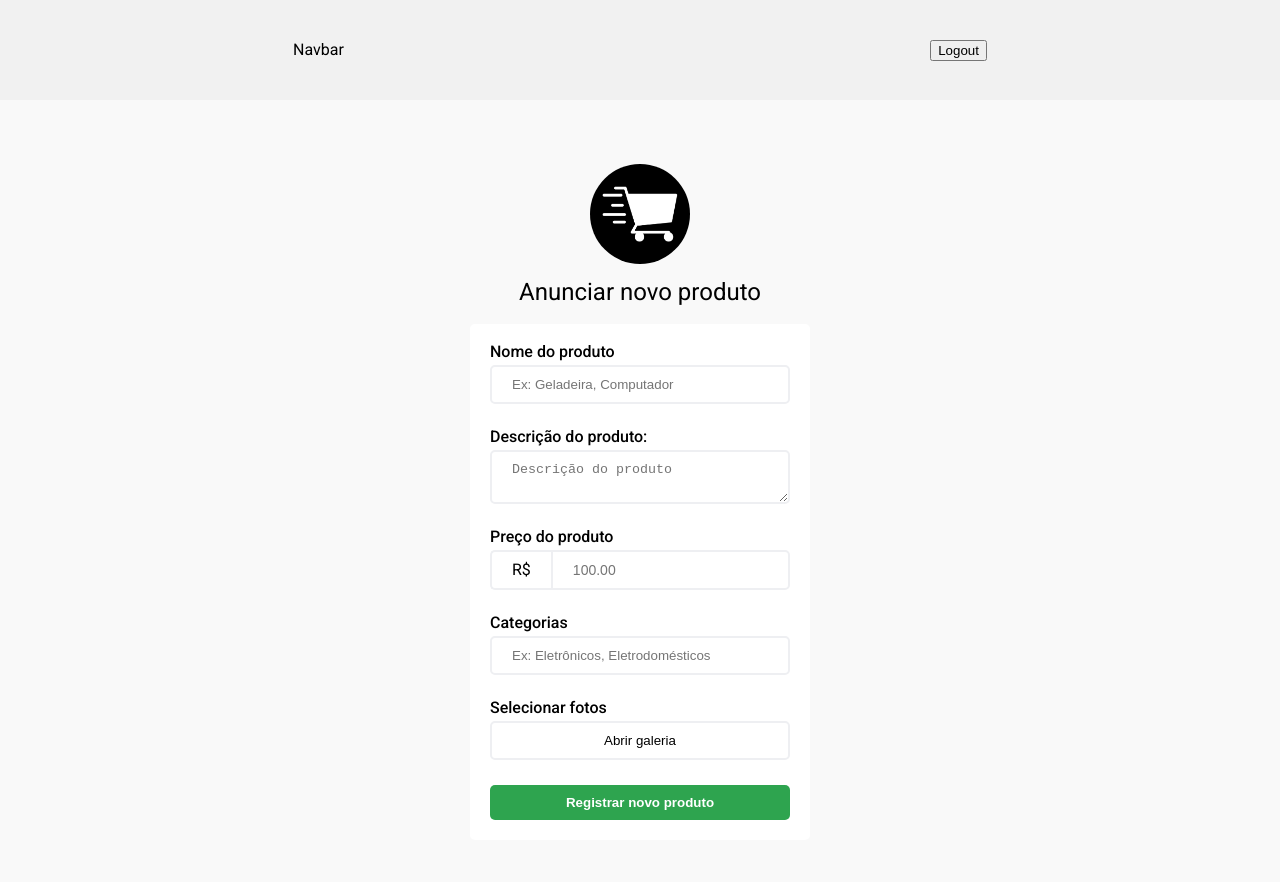
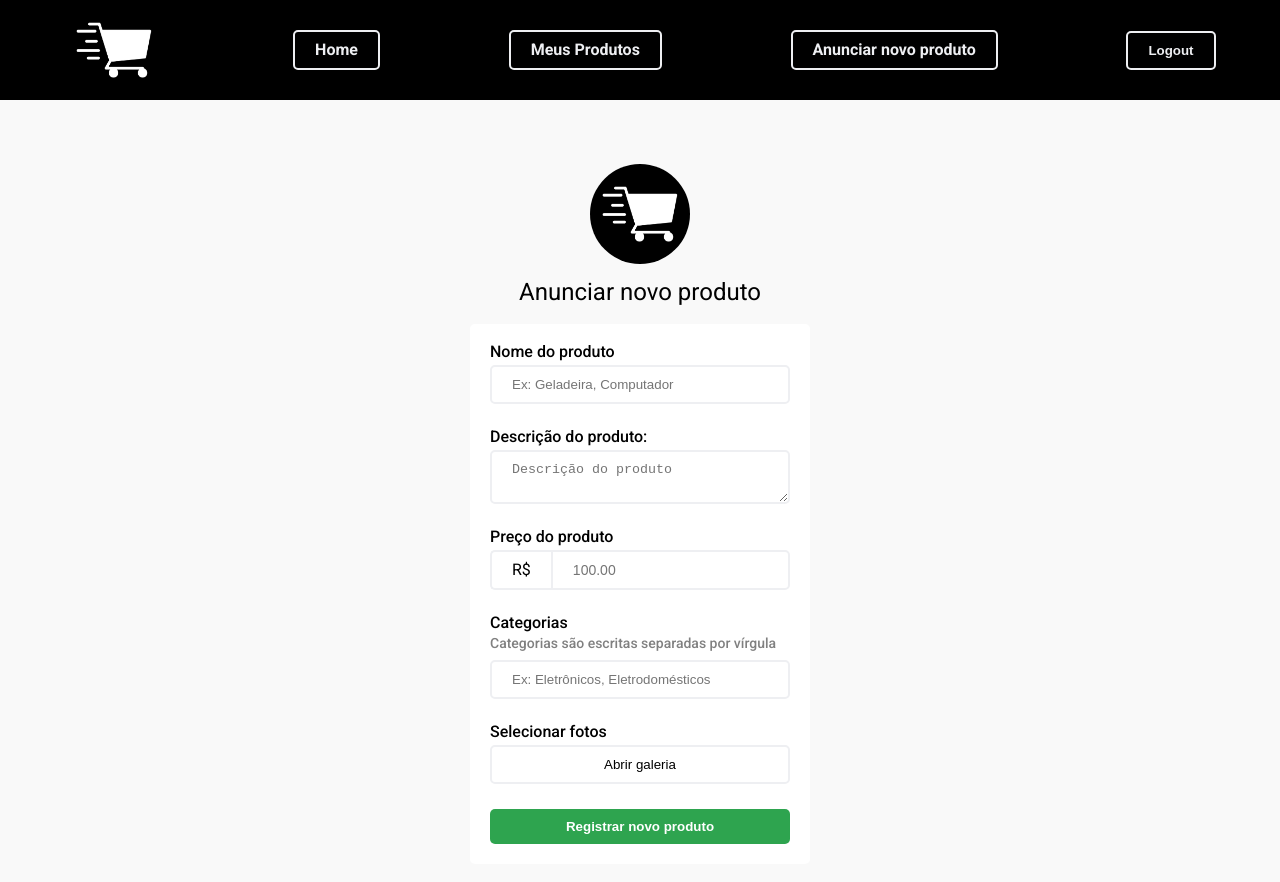
Before and after one commit to PPAKruNN/MeCansei-Front, a React (Vite) app: page /produto/novo in a window 1280 px wide. Shown: the top 882 px of the page. Built offline with nearby package versions, Linux system fonts and the light colour scheme.

Commit message:
final tweaks

```diff
--- a/src/components/Gallery.jsx
+++ b/src/components/Gallery.jsx
@@ -77,7 +77,6 @@ export default function Gallery({onClose}) {
 
 
             <aside>
-                <button onClick={() => onClose(selectedPhotos)}>Terminar Seleção</button>
                 <h1>Adicionar nova imagem à galeria</h1>
                 <form onSubmit={addPhoto}>
                     <label htmlFor="url">Url da imagem</label>
@@ -85,6 +84,7 @@ export default function Gallery({onClose}) {
 
                     <button type="submit">Adicionar</button>
                 </form>
+                <button onClick={() => onClose(selectedPhotos)}>Terminar Seleção</button>
             </aside>
 
 
@@ -142,6 +142,20 @@ const GallerySC = styled.div`
             font-weight: 500;
         }
 
+        & > button {
+
+            box-sizing: border-box;
+            width: 100%;
+            padding: 10px 20px;
+            border-radius: 5px;
+
+            background-color: gray;
+            border: none;
+
+            color: #FFF;
+            font-weight: bold;
+        }
+
         & > form {
             display: flex;
             flex-direction: column;
--- a/src/components/Navbar.jsx
+++ b/src/components/Navbar.jsx
@@ -1,4 +1,6 @@
+import { Link } from "react-router-dom";
 import { styled } from "styled-components";
+import MeCansei from "../assets/MeCanseiLogo.png"
 
 export default function Navbar() {
 
@@ -9,8 +11,11 @@ export default function Navbar() {
 
     return (
         <NavbarSC>
-            <div>Navbar</div>
+            <img src={MeCansei}/>
 
+            <Link to={"/"}>Home</Link>
+            <Link to={"/produto/gerenciar"}>Meus Produtos</Link>
+            <Link to={"/produto/novo"}>Anunciar novo produto</Link>
             <button onClick={Logout} >Logout</button>
 
         </NavbarSC>
@@ -22,10 +27,25 @@ const NavbarSC = styled.div`
     justify-content: space-around;
     align-items: center;
     height: 100px;
-    background-color: #f1f1f1;
+    background-color: #000;
 
     position: absolute;
     top: 0;
     left: 0;
     width: 100%;
+
+    img {
+        width: 100px;
+    }
+
+    a, button {
+        text-decoration: none;
+        color: #eeeff2;
+        font-weight: 700;
+
+        padding: 10px 20px;
+        border-radius: 5px;
+        border: 2px solid #eeeff2;
+        background-color: transparent;
+    }
 `;
--- a/src/pages/NovoProduto.jsx
+++ b/src/pages/NovoProduto.jsx
@@ -20,6 +20,7 @@ export function NewProduct() {
     const price = useRef();
     const cat = useRef();
 
+
     async function submit(e) {
         e.preventDefault();
 
@@ -36,6 +37,18 @@ export function NewProduct() {
         data.categoriesId = categoriesId;
         delete data.categories;
 
+        if(data.photosId.length === 0) {
+            toast.error("Você precisa adicionar pelo menos uma foto do produto!");
+            return;
+        }
+
+        // Por algum motivo tá rolando um race condition em algum lugar
+        // ainda não descobri onde, mas isso aqui resolve o problema MOMENTANEAMENTE.
+        setTimeout(() => {enviarDados(data)}, 3000)
+
+    }
+
+    async function enviarDados(data) {
         try {
             console.log(data);
             await axios.post(`${import.meta.env.VITE_API_URL}/products`, data, {headers: {"Authorization": `Bearer ${token}`}});
@@ -47,6 +60,7 @@ export function NewProduct() {
             toast.error("Erro ao registrar: " + error.response.data)
             return;
         }
+
     }
 
     async function criarCategorias(data) {
@@ -68,6 +82,7 @@ export function NewProduct() {
             }
         });
 
+        console.log("Finished")
         console.log(categoriesId);
         return categoriesId;
     }
@@ -101,7 +116,9 @@ export function NewProduct() {
                     </span>
 
                     <label htmlFor="cat">Categorias</label>
+                    <p>Categorias são escritas separadas por vírgula</p>
                     <input required ref={cat} name="cat" type="text" placeholder="Ex: Eletrônicos, Eletrodomésticos"/>
+
 
                     <label htmlFor="">Selecionar fotos</label>
                     <button type="button" onClick={() => setModalOpen(true)}>Abrir galeria</button>
@@ -161,9 +178,16 @@ const NewProductSC = styled.div`
             font-weight: 500;
         }
 
+        p {
+            color: gray;
+            font-size: 14px;
+            font-weight: 500;
+            margin: 5px 0px;
+        }
+
         section {
             display: flex;
-            justify-content: space-between;
+            justify-content: flex-start;
             gap: 10px;
             margin-bottom: 32px;
 
```
